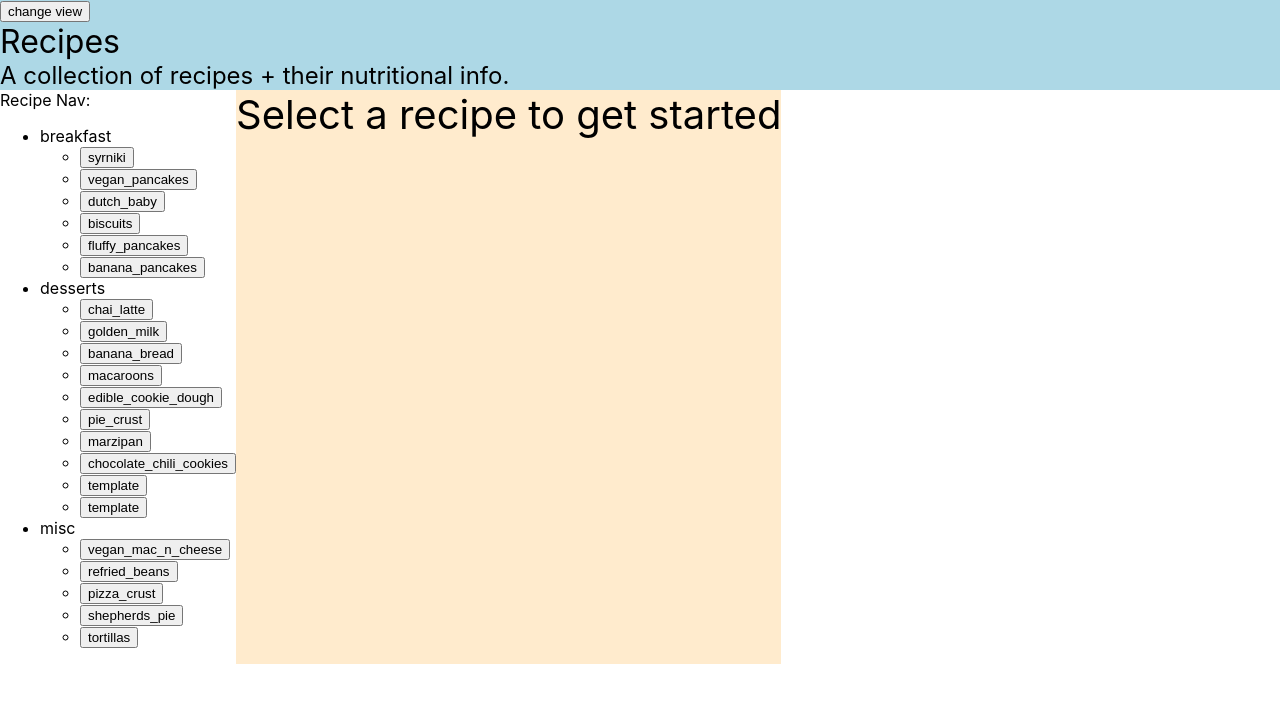
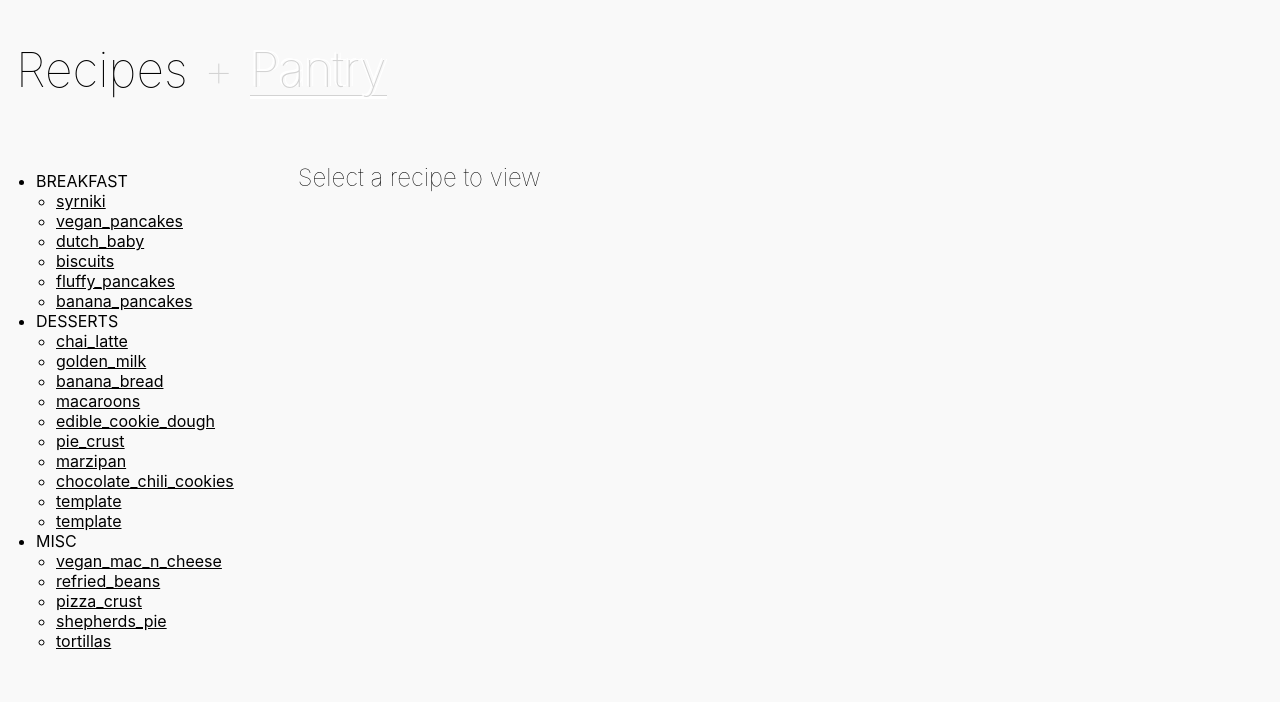
Before and after one commit to dainryoo/recipes, a React (Create React App) app: page / in a window 1280 px wide. Shown: the top 702 px of the page. Built offline with nearby package versions, Linux system fonts and the light colour scheme.

Commit message:
beginning styling

```diff
--- a/src/App.css
+++ b/src/App.css
@@ -7,38 +7,84 @@ html, body, #root, #root>div {
 .App {
   display: flex;
   flex-direction: column;
+  background-color: #f9f9f9;
 }
 
-/* .app-header: Header with the app's title and description */
+/* .app-header: Header with the app's title and app content toggle */
 .app-header {
-  background-color: lightblue;
+  padding: 2.5rem 1rem;
+  display: flex;
+  font-size: 3rem;
+  font-weight: 100 !important;
+  cursor: default;
+  align-self: start;
 }
-.app-header .title {
-  font-size: 2rem;
+/* .plus-sign: The plus sign text between Recipe and Pantry */
+.app-header>.plus-sign {
+  padding: 0 1rem;
+  transition: 0.15s;
+  color: lightgrey;
 }
-.app-header .description {
-  font-size: 1.5rem;
+/* .app-header .button: The toggle button */
+.app-header .button {
+  cursor: pointer;
+  box-shadow: inset 0 -3px white, inset 0 -4px lightgrey;
+  transition: 0.15s;
+  color: lightgrey;
+}
+/* .recipe.button: Button to view recipes */
+.app-header .recipe.button {
+  text-shadow: 1px 1px white, 2px 1px white, -1px 1px white, -2px 1px white;
+}
+/* .pantry.button: Button to view pantry */
+.app-header .pantry.button {
+  text-shadow: 3px -1px white, -2px -1px white, -2px -2px white, 0px -1px white;
 }
 
 /* .app-body: Everything below header */
 .app-body {
-  width: 100%;
   display: flex;
+  flex: 1;
+  overflow: hidden;
 }
 .app-body>div {
-  height: 100%;
+  padding: 1rem;
 }
 
 /* .sidebar: List of items for navigation */
 .sidebar {
+  overflow-y: scroll;
+}
+.sidebar .category-list {
+  padding-inline-start: 20px;
+}
+.sidebar .category-item {
+  text-transform: uppercase;
+}
+.sidebar .sub-list {
+  padding-inline-start: 20px;
+}
+.sidebar .sub-list li>div {
+  text-transform: none;
+  cursor: pointer;
+  text-decoration: underline;
 }
 /* .content: The main content of the page; either shows recipe or pantry info  */
 .content {
+  flex: 1;
+  padding-left: 3rem !important;
+  overflow-y: scroll;
+}
+
+/* .message: The text that shows when no options have been selected for the content to display */
+.content .message {
+  font-size: 1.5rem;
+  font-weight: 100;
+  padding-top: 0.5rem;
 }
 
 /* .recipe.content: The content of the page when showing a recipe */
 .recipe.content {
-  background-color: blanchedalmond;
 }
 /* .recipe .heading: The text for the name of a recipe */
 .recipe .heading {
@@ -51,8 +97,12 @@ html, body, #root, #root>div {
 
 /* .pantry.content The content of the page when showing a pantry item */
 .pantry.content {
-  background-color: mistyrose;
 }
+/* .pantry .heading: The text for the name of the pantry item */
 .pantry .heading {
   font-size: 3rem;
 }
+/* .pantry .subheading: The text for Nutrition per unit or per 100 grams */
+.pantry .subheading {
+  font-size: 1.5rem;
+}
--- a/src/components/Header.js
+++ b/src/components/Header.js
@@ -3,14 +3,12 @@ import { connect } from "react-redux";
 
 class Header extends Component {
   render() {
-    const appName = "Recipes";
-    const appDescription = "A collection of recipes + their nutritional info.";
 
     return (
       <div className="app-header">
-      <button onClick={() => this.props.updateView(this.props.view ? 0 : 1)}>change view</button>
-        <div className="title">{appName}</div>
-        <div className="description">{appDescription}</div>
+        <div className={"recipe " + (this.props.view === 1 ? "" : "button")} onClick={() => this.props.updateView(1)}>Recipes</div>
+        <div className="plus-sign">+</div>
+        <div className={"pantry " + (this.props.view === 0 ? "" : "button")}onClick={() => this.props.updateView(0)}>Pantry</div>
       </div>
     );
   }
--- a/src/components/Pantry.js
+++ b/src/components/Pantry.js
@@ -3,7 +3,7 @@ import { connect } from "react-redux";
 
 class Recipe extends Component {
   render() {
-    const noPantrySelectedMsg = "Select a pantry item to view info";
+    const noPantrySelectedMessage = (<div className="message">Select a pantry item to view</div>);
 
     const pantryItem = this.props.selectedPantryItem;
     let nutrition = null;
@@ -30,7 +30,7 @@ class Recipe extends Component {
 
     return (
       <div className="pantry content">
-        <div className="heading">{pantryItem ? pantryItem.name : noPantrySelectedMsg}</div>
+        {pantryItem ? <div className="heading">{pantryItem.name}</div> : noPantrySelectedMessage}
         {nutrition &&
           <div>
             <div className="subheading">Nutrition per unit:</div>
--- a/src/components/PantrySidebar.js
+++ b/src/components/PantrySidebar.js
@@ -6,15 +6,14 @@ class PantrySidebar extends Component {
   render() {
     return (
       <div className="pantry sidebar">
-        Pantry Nav:
-        <ul>
+        <ul className="category-list">
           {pantryData.map((curr_category, category_index) => (
-          <li key={category_index}>
+          <li className="category-item" key={category_index}>
             {curr_category.category_name}
-            <ul>
+            <ul className="sub-list">
               {curr_category.items.map((item, item_index) => (
                 <li key={item_index}>
-                  <button onClick={() => this.props.updateSelectedPantryItem(item)}>{item.name}</button>
+                  <div onClick={() => this.props.updateSelectedPantryItem(item)}>{item.name}</div>
                 </li>
               ))}
             </ul>
--- a/src/components/Recipe.js
+++ b/src/components/Recipe.js
@@ -3,29 +3,32 @@ import { connect } from "react-redux";
 
 class Recipe extends Component {
   render() {
-    const noRecipeSelectedMsg = "Select a recipe to get started";
+    const noRecipeSelectedMessage = (<div className="message">Select a recipe to view</div>);
 
     const recipe = this.props.selectedRecipe;
     let ingredients = null;
     let ingredient_categories = null;
     let directions = null;
+    let nutrition = null;
 
     if (recipe) {
       ingredients = recipe.ingredients;
       ingredient_categories = recipe.ingredient_categories;
       directions = recipe.directions;
+      nutrition = recipe.nutrition;
     }
 
     return (
       <div className="recipe content">
-        <div className="heading">{recipe ? recipe.name : noRecipeSelectedMsg}</div>
+        {recipe ? <div className="heading">{recipe.name}</div> : noRecipeSelectedMessage}
         {recipe &&
           <div>
             <div className="subheading">Ingredients:</div>
             <ul>
               {ingredients && ingredients.map((curr_ingredient, index) => (
                 <li key={index}>
-                  {curr_ingredient.name}
+                  {curr_ingredient.amount} {curr_ingredient.unit.length > 0 && curr_ingredient.unit} {curr_ingredient.name}
+                  {curr_ingredient.amount_in_grams && " (" + parseFloat(curr_ingredient.amount_in_grams).toFixed(2) + " g)"}
                 </li>
               ))}
               {ingredient_categories && ingredient_categories.map((category, category_index) => (
@@ -34,7 +37,8 @@ class Recipe extends Component {
                   <ul>
                     {category.ingredients.map((curr_ingredient, index) => (
                       <li key={index}>
-                        {curr_ingredient.name}
+                        {curr_ingredient.amount} {curr_ingredient.unit.length > 0 && curr_ingredient.unit} {curr_ingredient.name}
+                        {curr_ingredient.amount_in_grams && " (" + parseFloat(curr_ingredient.amount_in_grams).toFixed(2) + " g)"}
                       </li>
                     ))}
                   </ul>
@@ -48,6 +52,11 @@ class Recipe extends Component {
                   {step}
                 </li>
               ))}
+            </ul>
+            <div className="subheading">Total nutrition:</div>
+            <ul>
+              <li>{parseFloat(nutrition.calories).toFixed(2)} calories</li>
+              <li>{parseFloat(nutrition.protein).toFixed(2)} grams protein</li>
             </ul>
           </div>
         }
--- a/src/components/RecipeSidebar.js
+++ b/src/components/RecipeSidebar.js
@@ -1,20 +1,19 @@
 import React, { Component } from 'react';
 import { connect } from "react-redux";
-import recipesData from '../data/recipes.json';
+import recipesData from '../data/recipes-with-nutrition.json';
 
 class RecipeSidebar extends Component {
   render() {
     return (
       <div className="recipe sidebar">
-        Recipe Nav:
-        <ul>
+        <ul className="category-list">
           {recipesData.map((curr_category, category_index) => (
-          <li key={category_index}>
+          <li className="category-item" key={category_index}>
             {curr_category.category_name}
-            <ul>
+            <ul className="sub-list">
               {curr_category.recipes.map((curr_recipe, recipe_index) => (
                 <li key={recipe_index}>
-                  <button onClick={() => this.props.updateSelectedRecipe(curr_recipe)}>{curr_recipe.name}</button>
+                  <div onClick={() => this.props.updateSelectedRecipe(curr_recipe)}>{curr_recipe.name}</div>
                 </li>
               ))}
             </ul>
```
Also changed, not shown: src/data/recipes-with-nutrition.json (+41 -40 lines), 1 other file (tests, documents, lock files or other folders).
